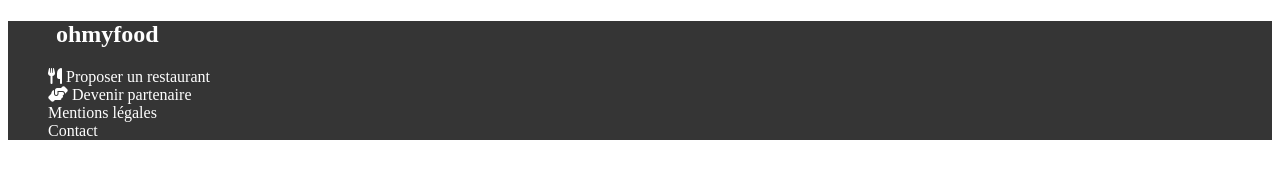
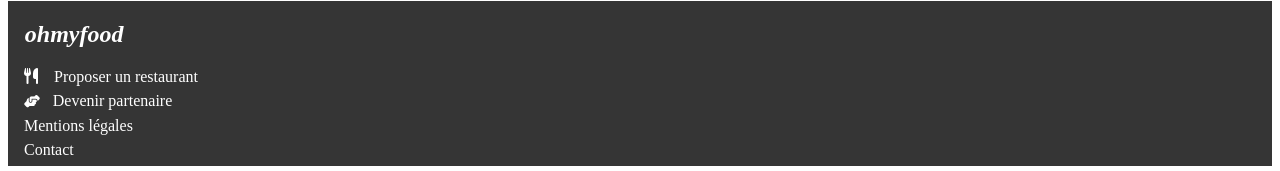
Before and after one commit to Djo917/TrstenjakJonathan_3_04012021, a website: page index.html in a window 1280 px wide. Shown: the part 1364-1535 px from the top of the page. Drawn offline with Linux system fonts and the light colour scheme.

Commit message:
design du footer css

```diff
--- a/index.html
+++ b/index.html
@@ -4,7 +4,7 @@
 <head>
     <meta charset="UTF-8">
     <meta name="viewport" content="width=device-width, initial-scale=1.0">
-    <link rel="stylesheet" href=".public/css/style.css" />
+    <link rel="stylesheet" href="main.css" />
     <script src="https://kit.fontawesome.com/7c1a4ed08f.js" crossorigin="anonymous"></script>
     <link rel="icon" type="images/logo/ohmyfood@2x.svg" href="images/logo/ohmyfood@2x.svg">
     <title>Oh My Food</title>
@@ -25,7 +25,7 @@
 
     <h2 class="title">Fonctionnement</h2>
 
-    <div class="step"> <!--Je vais devoir potentiellement rajouter un block pour la favicon, TBD-->
+    <div class="step"> <!--Je vais devoir potentiellement rajouter un block pour la fontawesome, TBD-->
         <div class="step__number">
             <h2 class="step__number--title">Choisissez un restaurant</h2>
         </div>
@@ -67,18 +67,10 @@
 
     <footer>
         <h2 class="footer__title">ohmyfood</h2>
-        <ul class="footer__list">
-            <li>
-                <i class="fas fa-utensils"></i>
-                Proposer un restaurant
-            </li>
-            <li>
-                <i class="fas fa-hands-helping"></i>
-                Devenir partenaire
-            </li>
-            <li>Mentions légales</li>
-            <li>Contact</li>
-        </ul>
+        <a href="#" class="footer__links"><i class="fas fa-utensils footer--marge"></i>Proposer un restaurant</a>
+        <a href="#" class="footer__links"><i class="fas fa-hands-helping footer--marge"></i>Devenir partenaire</a>
+        <a href="#" class="footer__links">Mentions légales</a>
+        <a href="mailto:contact@gmail.com" class="footer__links">Contact</a>
     </footer>
 
 </body>
--- a/main.scss
+++ b/main.scss
@@ -24,15 +24,37 @@
 
 .footer__title {
     font-weight: bold;
-    margin-left: 2em
+    font-family: "Shrikhand";
+    color: white;
 }
 
 
 footer {
     background-color: #353535;
-    color: white;
+    display: flex;
+    flex-direction: column;
+
+    .footer__title {
+        font-weight: bold;
+        font-family: "Shrikhand";
+        font-style: italic;
+        margin-left: 0.7em;
+        color: white;
+    }
+
+    .footer__links {
+        color: white;
+        font-family: "Srikhand";
+        font-size: 1em;
+        text-decoration: none;
+        margin-left: 1em;
+        margin-bottom: 0.4em;
+      }
+
+    .fa-hands-helping {
+        font-size: 0.8em;
+    }
+    .footer--marge {
+        margin-right: 1em;
+    }
 }
-
-.footer__list {
-    list-style-type: none;
-}
--- a/package.json
+++ b/package.json
@@ -4,8 +4,9 @@
   "description": "",
   "main": "index.js",
   "scripts": {
-    "sass": "sass --watch /mnt/d/formation_développeur_web/P3_TRSTENJAKJonathan/main.scss:.public/css/style.css"
+    "sass": "sass --watch ./main.scss: /style.css"
   },
+
   "repository": {
     "type": "git",
     "url": "git+https://github.com/Djo917/TrstenjakJonathan_3_04012021.git"
```
Also changed, not shown: .public/css/style.css (deleted), main.css (added), 2 other files.
